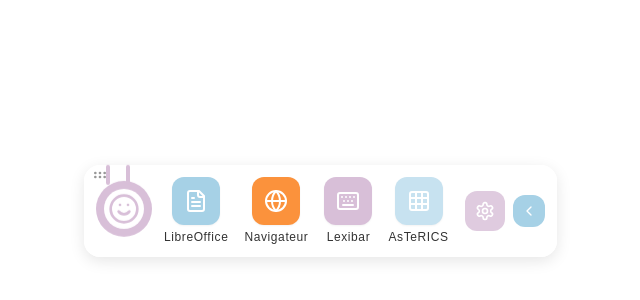
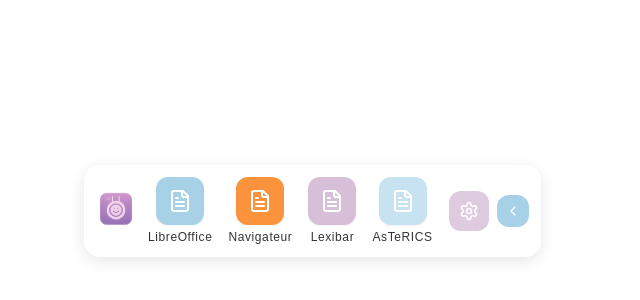
Before and after one commit to Faiwyy/dysaccess-buddy-toolbar, a React (Vite) app: page /#/ in a window 1280 px wide. Shown: the part 232-532 px from the top of the page, without its empty margins (458-1098 px from the left). Built offline with nearby package versions, Linux system fonts and the light colour scheme.

Commit message:
Fix icon and button rendering issues
Fixed missing app icons and edit/delete buttons. Reduced toast display duration.

```diff
--- a/src/components/AppShortcut.tsx
+++ b/src/components/AppShortcut.tsx
@@ -1,28 +1,38 @@
 
 import React from "react";
 import { LucideIcon } from "lucide-react";
+import { iconRegistry } from "@/lib/iconRegistry";
+import { colorRegistry } from "@/lib/colorRegistry";
 
 interface AppShortcutProps {
   name: string;
-  icon: LucideIcon;
+  icon: string | LucideIcon; // Support both string and LucideIcon
   onClick: () => void;
   bgColor?: string;
 }
 
 const AppShortcut: React.FC<AppShortcutProps> = ({
   name,
-  icon: Icon,
+  icon,
   onClick,
   bgColor = "bg-dysaccess-blue"
 }) => {
+  // Handle both string icon names and direct LucideIcon components
+  const IconComponent = typeof icon === 'string' ? iconRegistry[icon] || iconRegistry['FileText'] : icon;
+
+  // Handle both string color names and direct color classes
+  const colorClass = typeof bgColor === 'string' && bgColor.startsWith('bg-')
+    ? bgColor
+    : colorRegistry[bgColor as string] || colorRegistry['Bleu'] || "bg-dysaccess-blue";
+
   return (
     <button
       onClick={onClick}
       className="group flex flex-col items-center transition-all duration-200 hover:scale-110 focus:outline-none focus:ring-2 focus:ring-dysaccess-purple focus:ring-opacity-50"
       aria-label={`Ouvrir ${name}`}
     >
-      <div className={`w-12 h-12 ${bgColor} rounded-xl flex items-center justify-center shadow-sm group-hover:shadow-md transition-shadow`}>
-        <Icon className="h-6 w-6 text-white" />
+      <div className={`w-12 h-12 ${colorClass} rounded-xl flex items-center justify-center shadow-sm group-hover:shadow-md transition-shadow`}>
+        <IconComponent className="h-6 w-6 text-white" />
       </div>
       <span className="mt-1 text-xs font-medium text-dysaccess-text dyslexic-friendly">
         {name}
--- a/src/components/BuddyMascot.tsx
+++ b/src/components/BuddyMascot.tsx
@@ -1,33 +1,15 @@
 
 import React from "react";
-import { Smile, GripHorizontal } from "lucide-react";
 
-interface BuddyMascotProps {
-  showTip?: boolean;
-  tipText?: string;
-}
-
-const BuddyMascot: React.FC<BuddyMascotProps> = () => {
+const BuddyMascot: React.FC = () => {
   return (
-    <div className="relative flex items-center">
-      {/* Icône de déplacement */}
-      <div className="absolute -left-1 -top-4">
-        <GripHorizontal className="h-4 w-4 text-dysaccess-text opacity-50" />
-      </div>
-
-      {/* Mascotte Buddy */}
-      <div className="relative buddy-bounce">
-        <div className="w-14 h-14 rounded-full bg-dysaccess-purple flex items-center justify-center">
-          <div className="w-10 h-10 rounded-full bg-white flex items-center justify-center">
-            <Smile className="h-8 w-8 text-dysaccess-purple" />
-          </div>
-        </div>
-
-        {/* Antennes */}
-        <div className="absolute -top-4 left-1/2 transform -translate-x-1/2 flex space-x-4">
-          <div className="w-1 h-5 bg-dysaccess-purple rounded-full -ml-3"></div>
-          <div className="w-1 h-5 bg-dysaccess-purple rounded-full"></div>
-        </div>
+    <div className="buddy-mascot relative">
+      <div className="w-10 h-10 rounded-full overflow-hidden buddy-bounce">
+        <img
+          src="/lovable-uploads/8a379d47-69d0-4475-a518-11b31a0b64e1.png"
+          alt="Buddy - Assistant DysAccess"
+          className="w-full h-full object-cover"
+        />
       </div>
     </div>
   );
--- a/src/components/toolbar/AppList.tsx
+++ b/src/components/toolbar/AppList.tsx
@@ -3,18 +3,25 @@ import React from "react";
 import { useToolbar } from "@/contexts/ToolbarContext";
 import AppShortcut from "../AppShortcut";
 import ToolbarButton from "./ToolbarButton";
+import { iconRegistry } from "@/lib/iconRegistry";
+import { colorRegistry } from "@/lib/colorRegistry";
 
 const AppList: React.FC = () => {
   const { apps, openApp, removeApp, editApp } = useToolbar();
 
   return (
     <>
-      {apps.map((app) => (
+      {apps.map((app) => {
+        // Ensure we have the correct icon and color
+        const iconName = typeof app.icon === 'string' ? app.icon : app.iconName || 'FileText';
+        const colorName = typeof app.color === 'string' ? app.color : 'Bleu';
+
+        return (
           <div key={app.id} className="relative group">
             <AppShortcut
               name={app.name}
-            icon={app.icon}
-            bgColor={app.color}
+              icon={iconName}
+              bgColor={colorName}
               onClick={() => openApp(app)}
             />
 
@@ -32,7 +39,8 @@ const AppList: React.FC = () => {
               appName={app.name}
             />
           </div>
-      ))}
+        );
+      })}
     </>
   );
 };
--- a/src/hooks/use-toast.ts
+++ b/src/hooks/use-toast.ts
@@ -6,7 +6,7 @@ import type {
 } from "@/components/ui/toast"
 
 const TOAST_LIMIT = 1
-const TOAST_REMOVE_DELAY = 1000000
+const TOAST_REMOVE_DELAY = 3000 // Réduit de 1000000 à 3000ms (3 secondes)
 
 type ToasterToast = ToastProps & {
   id: string
```
Also changed, not shown: public/lovable-uploads/8a379d47-69d0-4475-a518-11b31a0b64e1.png (added). Lines whose indentation alone changed are shown as unchanged.
